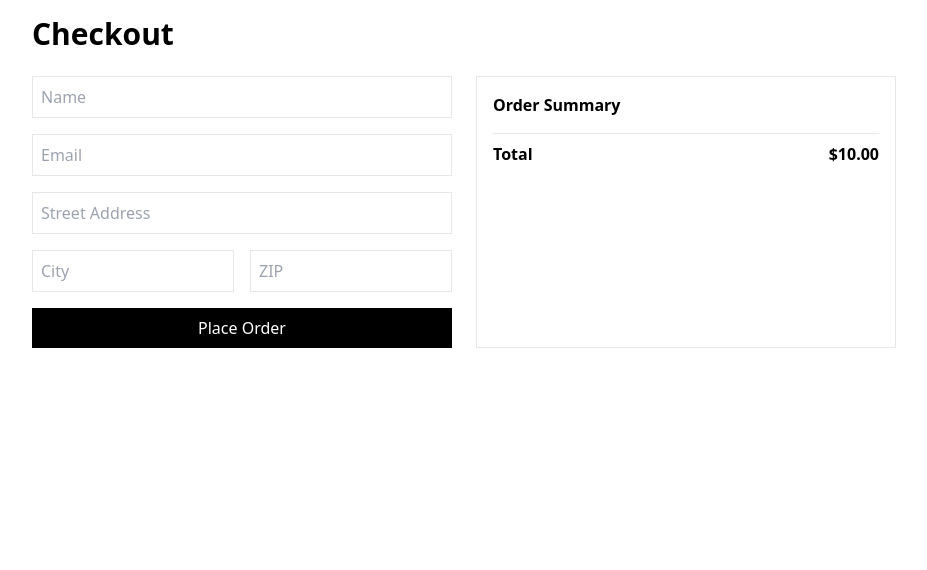
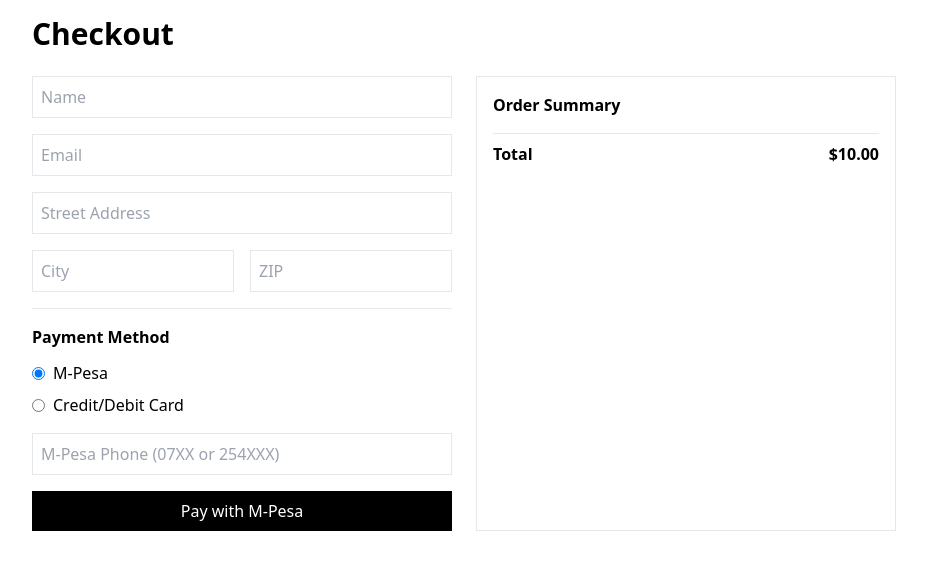
Before and after one commit to Marysah2/fashion-clothes-shop, a React app: page /checkout in a window 1280 px wide. Shown: the top 570 px of the page, without its empty margins (176-1103 px from the left). Built offline with nearby package versions, Linux system fonts and the light colour scheme; the HTML template or start-up script is replaced by a standard one.

Commit message:
Add Mpesa payment intergration to checkout flow

```diff
--- a/src/Checkout/CheckoutPage.jsx
+++ b/src/Checkout/CheckoutPage.jsx
@@ -8,7 +8,8 @@
   const items = useSelector(state => state.cart.items);
   const dispatch = useDispatch();
   const navigate = useNavigate();
-  const [form, setForm] = useState({ name: '', email: '', address: '', city: '', zip: '' });
+  const [form, setForm] = useState({ name: '', email: '', address: '', city: '', zip: '', phone: '' });
+  const [paymentMethod, setPaymentMethod] = useState('mpesa');
   const [loading, setLoading] = useState(false);
 
   const total = items.reduce((sum, item) => sum + item.price * item.quantity, 0) + 10;
@@ -20,6 +21,8 @@
       const orderData = {
         shipping_address: `${form.address}, ${form.city}, ${form.zip}`,
         billing_info: `${form.name}, ${form.email}`,
+        payment_method: paymentMethod,
+        phone_number: form.phone,
         items: items.map(item => ({
           product_id: item.id,
           quantity: item.quantity,
@@ -48,8 +51,24 @@
             <input type="text" placeholder="City" value={form.city} onChange={e => setForm({...form, city: e.target.value})} className="border p-2 cursor-text" required />
             <input type="text" placeholder="ZIP" value={form.zip} onChange={e => setForm({...form, zip: e.target.value})} className="border p-2 cursor-text" required />
           </div>
+          <div className="border-t pt-4">
+            <h3 className="font-bold mb-3">Payment Method</h3>
+            <div className="space-y-2">
+              <label className="flex items-center gap-2 cursor-pointer">
+                <input type="radio" name="payment" value="mpesa" checked={paymentMethod === 'mpesa'} onChange={e => setPaymentMethod(e.target.value)} />
+                <span>M-Pesa</span>
+              </label>
+              <label className="flex items-center gap-2 cursor-pointer">
+                <input type="radio" name="payment" value="card" checked={paymentMethod === 'card'} onChange={e => setPaymentMethod(e.target.value)} />
+                <span>Credit/Debit Card</span>
+              </label>
+            </div>
+          </div>
+          {paymentMethod === 'mpesa' && (
+            <input type="tel" placeholder="M-Pesa Phone (07XX or 254XXX)" value={form.phone} onChange={e => setForm({...form, phone: e.target.value})} className="w-full border p-2 cursor-text" required pattern="(254[0-9]{9}|0[17][0-9]{8})" />
+          )}
           <button type="submit" disabled={loading} className="w-full bg-black text-white py-2 disabled:opacity-50 cursor-pointer">
-            {loading ? 'Processing...' : 'Place Order'}
+            {loading ? 'Processing...' : paymentMethod === 'mpesa' ? 'Pay with M-Pesa' : 'Place Order'}
           </button>
         </form>
         <div className="border p-4">
--- /dev/null
+++ b/src/features/admin/AnalyticsDashboard.jsx
@@ -0,0 +1,8 @@
+export default function AnalyticsDashboard() {
+  return (
+    <div className="max-w-4xl mx-auto p-4">
+      <h1 className="text-3xl font-bold mb-6">Analytics Dashboard</h1>
+      <p>Analytics data will appear here.</p>
+    </div>
+  );
+}
--- /dev/null
+++ b/src/features/orders/AdminOrders.jsx
@@ -0,0 +1,8 @@
+export default function AdminOrders() {
+  return (
+    <div className="max-w-4xl mx-auto p-4">
+      <h1 className="text-3xl font-bold mb-6">Admin Orders</h1>
+      <p>Admin order management will appear here.</p>
+    </div>
+  );
+}
--- /dev/null
+++ b/src/features/orders/OrderHistory.jsx
@@ -0,0 +1,8 @@
+export default function OrderHistory() {
+  return (
+    <div className="max-w-4xl mx-auto p-4">
+      <h1 className="text-3xl font-bold mb-6">Order History</h1>
+      <p>Your order history will appear here.</p>
+    </div>
+  );
+}
```
